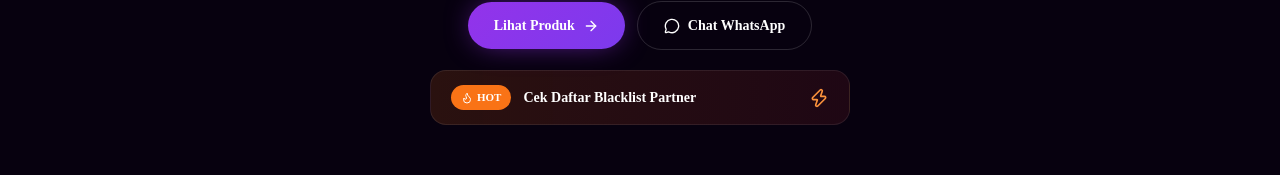
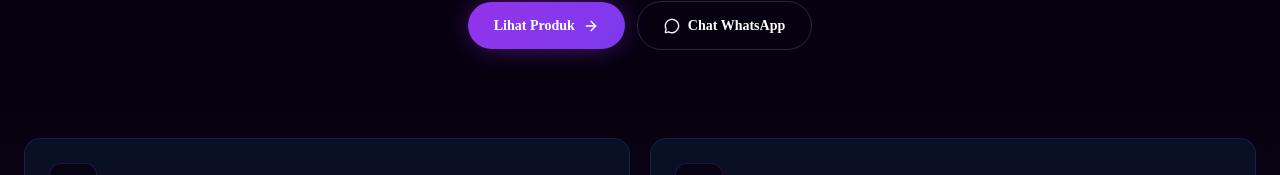
Before and after one commit to jeanadmin14-sudo/Web-jb, a Next.js app: page / in a window 1280 px wide. Shown: the part 694-869 px from the top of the page. Built offline with nearby package versions, Linux system fonts and the light colour scheme; no server answers; the database is empty.

Commit message:
Remove the Hot/blacklist promo banner from hero

```diff
--- a/src/components/Hero.tsx
+++ b/src/components/Hero.tsx
@@ -2,7 +2,7 @@
 
 import Link from 'next/link'
 import Image from 'next/image'
-import { ArrowRight, Flame, MessageCircle, ShieldCheck, Zap } from 'lucide-react'
+import { ArrowRight, MessageCircle, ShieldCheck } from 'lucide-react'
 
 export default function Hero() {
   return (
@@ -193,59 +193,6 @@ export default function Hero() {
               Chat WhatsApp
             </Link>
           </div>
-
-          {/* Promo / Hot banner */}
-          <Link
-            href="/layanan"
-            style={{
-              marginTop: '20px',
-              marginLeft: 'auto',
-              marginRight: 'auto',
-              maxWidth: '420px',
-              display: 'flex',
-              alignItems: 'center',
-              gap: '12px',
-              borderRadius: '16px',
-              background: 'linear-gradient(90deg, rgba(249,115,22,0.15), rgba(239,68,68,0.1))',
-              border: '1px solid rgba(255,255,255,0.08)',
-              padding: '14px 20px',
-              textDecoration: 'none',
-              transition: 'transform 0.2s, border-color 0.2s',
-            }}
-            onMouseEnter={(e) => {
-              const el = e.currentTarget as HTMLElement
-              el.style.transform = 'translateY(-1px)'
-              el.style.borderColor = 'rgba(249,115,22,0.4)'
-            }}
-            onMouseLeave={(e) => {
-              const el = e.currentTarget as HTMLElement
-              el.style.transform = 'translateY(0)'
-              el.style.borderColor = 'rgba(255,255,255,0.08)'
-            }}
-          >
-            <span
-              style={{
-                display: 'inline-flex',
-                alignItems: 'center',
-                gap: '4px',
-                flexShrink: 0,
-                borderRadius: '999px',
-                background: '#f97316',
-                padding: '4px 10px',
-                fontSize: '11px',
-                fontWeight: 800,
-                color: '#fff',
-                textTransform: 'uppercase',
-              }}
-            >
-              <Flame style={{ width: '12px', height: '12px' }} />
-              Hot
-            </span>
-            <span style={{ flex: 1, textAlign: 'left', fontSize: '14px', fontWeight: 700, color: '#fff' }}>
-              Cek Daftar Blacklist Partner
-            </span>
-            <Zap style={{ width: '20px', height: '20px', color: '#fb923c', flexShrink: 0 }} />
-          </Link>
         </div>
       </div>
     </section>
```
